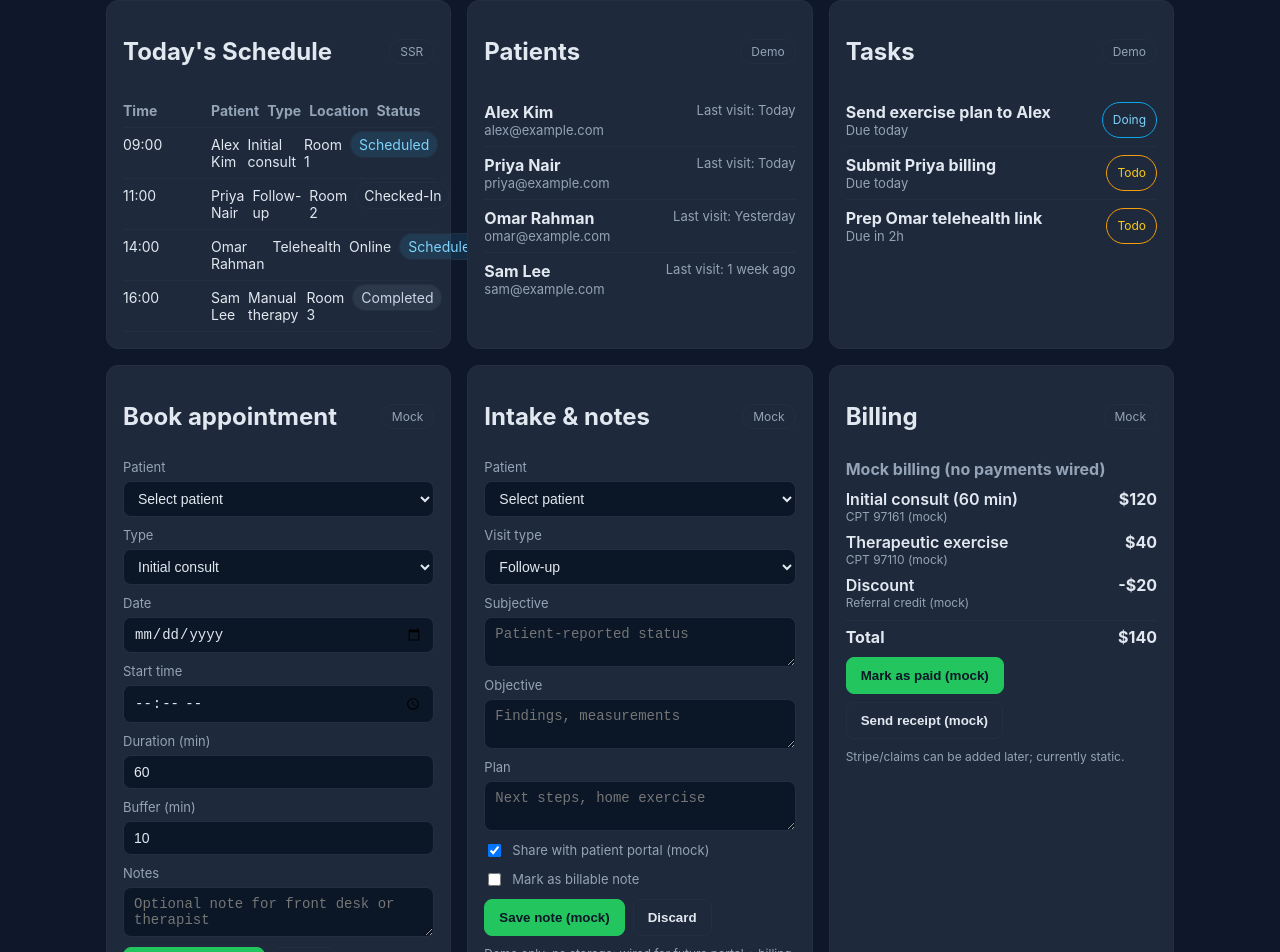
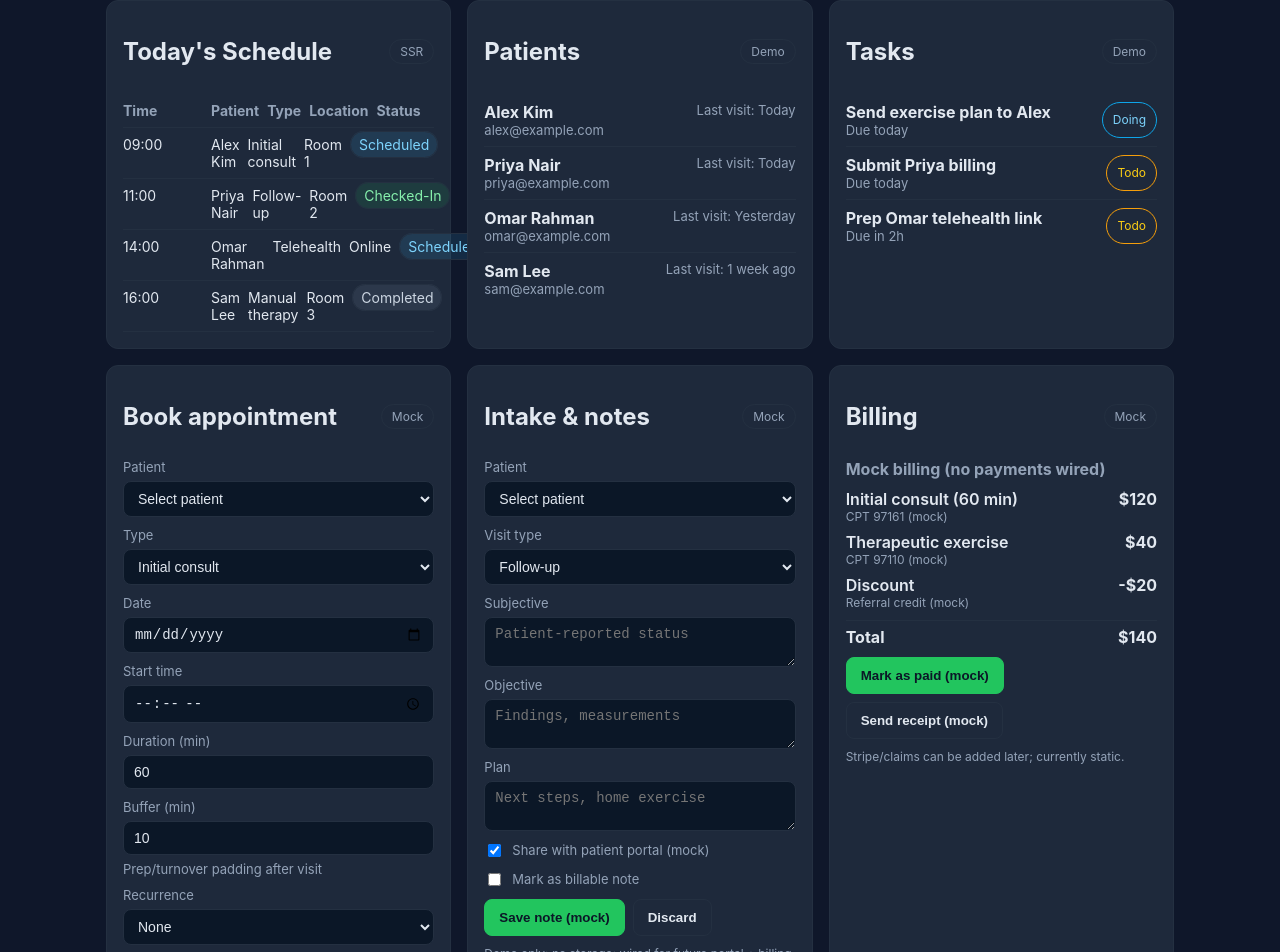
Before and after one commit to mindfreakzerox/physioflow-fe, a Next.js app: page /dashboard in a window 1280 px wide. Shown: the part 48-1000 px from the top of the page. Built offline with nearby package versions, Linux system fonts and the light colour scheme.

Commit message:
Refine booking form: recurrence/buffer callout

```diff
--- a/components/BookingForm.tsx
+++ b/components/BookingForm.tsx
@@ -1,8 +1,14 @@
 'use client';
 
+import { useState } from 'react';
 import { mockPatients } from '../lib/mock-data';
 
+type Recurrence = 'none' | 'weekly' | 'biweekly';
+
 export function BookingForm() {
+  const [recurrence, setRecurrence] = useState<Recurrence>('none');
+  const [buffer, setBuffer] = useState(10);
+
   return (
     <form className="form" onSubmit={(e) => e.preventDefault()}>
       <div className="form-grid">
@@ -38,9 +44,31 @@ export function BookingForm() {
         </label>
         <label className="form-field">
           <span>Buffer (min)</span>
-          <input type="number" min="0" max="60" step="5" defaultValue="10" />
+          <input
+            type="number"
+            min="0"
+            max="60"
+            step="5"
+            value={buffer}
+            onChange={(e) => setBuffer(Number(e.target.value) || 0)}
+          />
+          <small className="muted">Prep/turnover padding after visit</small>
+        </label>
+        <label className="form-field">
+          <span>Recurrence</span>
+          <select value={recurrence} onChange={(e) => setRecurrence(e.target.value as Recurrence)}>
+            <option value="none">None</option>
+            <option value="weekly">Weekly</option>
+            <option value="biweekly">Every 2 weeks</option>
+          </select>
         </label>
       </div>
+      {recurrence !== 'none' && (
+        <div className="callout">
+          <div className="callout-title">Recurrence preview</div>
+          <p className="muted small">Creates 4 future slots on the same weekday ({recurrence}).</p>
+        </div>
+      )}
       <label className="form-field">
         <span>Notes</span>
         <textarea rows={2} placeholder="Optional note for front desk or therapist" />
--- a/styles/globals.css
+++ b/styles/globals.css
@@ -92,7 +92,7 @@ h1 { font-size: 28px; margin: 8px 0 12px; line-height: 1.2; }
 .table-head { font-weight: 700; color: var(--muted); }
 .status { padding: 4px 8px; border-radius: 999px; border: 1px solid var(--border); text-transform: capitalize; }
 .status.scheduled { background: rgba(56,189,248,0.12); color: #7dd3fc; }
-.status['checked-in'] { background: rgba(34,197,94,0.12); color: #86efac; }
+.status.checked-in { background: rgba(34,197,94,0.12); color: #86efac; }
 .status.completed { background: rgba(148,163,184,0.12); color: #cbd5e1; }
 
 .list { list-style: none; margin: 0; padding: 0; }
@@ -128,6 +128,8 @@ h1 { font-size: 28px; margin: 8px 0 12px; line-height: 1.2; }
 .form-actions { display: flex; gap: 8px; flex-wrap: wrap; }
 .form-checkbox { display: flex; align-items: center; gap: 8px; font-size: 13px; color: var(--muted); }
 .small { font-size: 12px; }
+.callout { border: 1px solid var(--border); border-radius: 10px; padding: 10px; background: rgba(255,255,255,0.02); }
+.callout-title { font-weight: 700; color: var(--text); font-size: 14px; }
 
 .billing { display: flex; flex-direction: column; gap: 10px; }
 .bill-header { font-weight: 700; color: var(--muted); }
```
